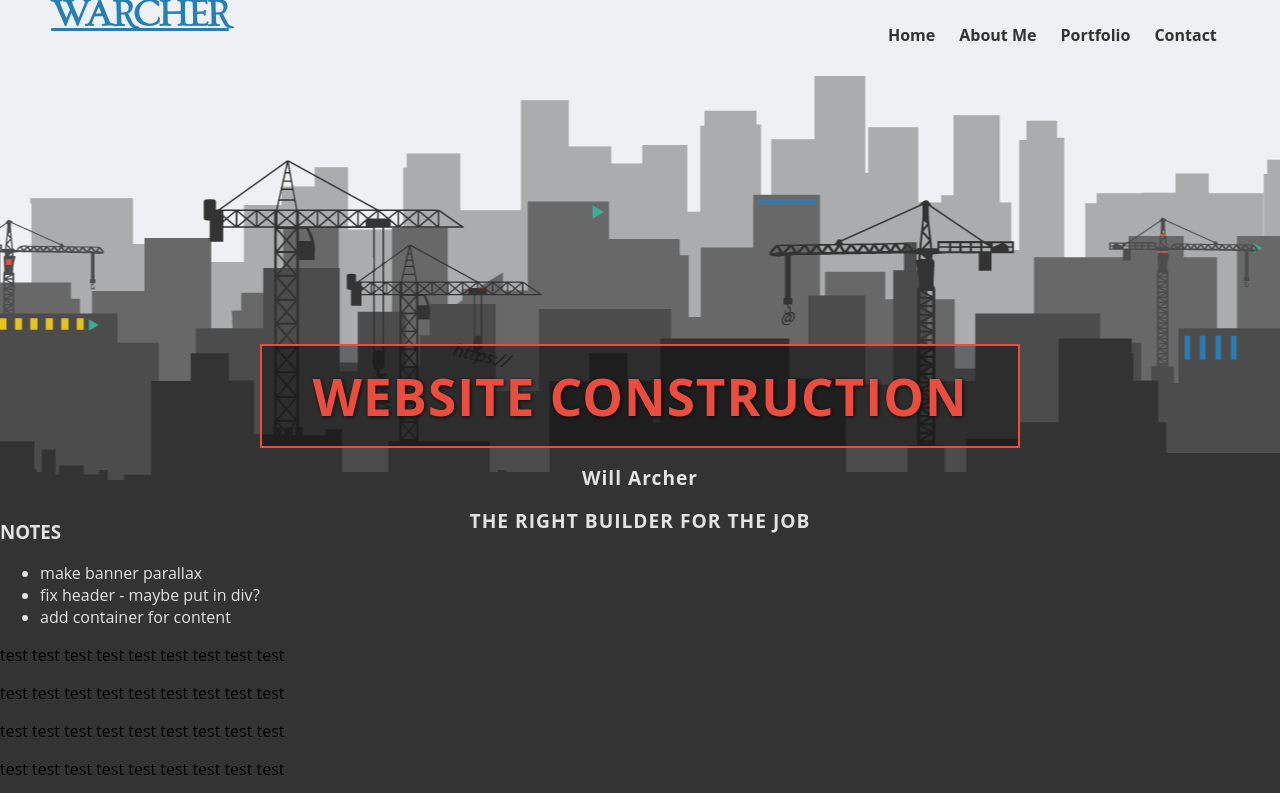
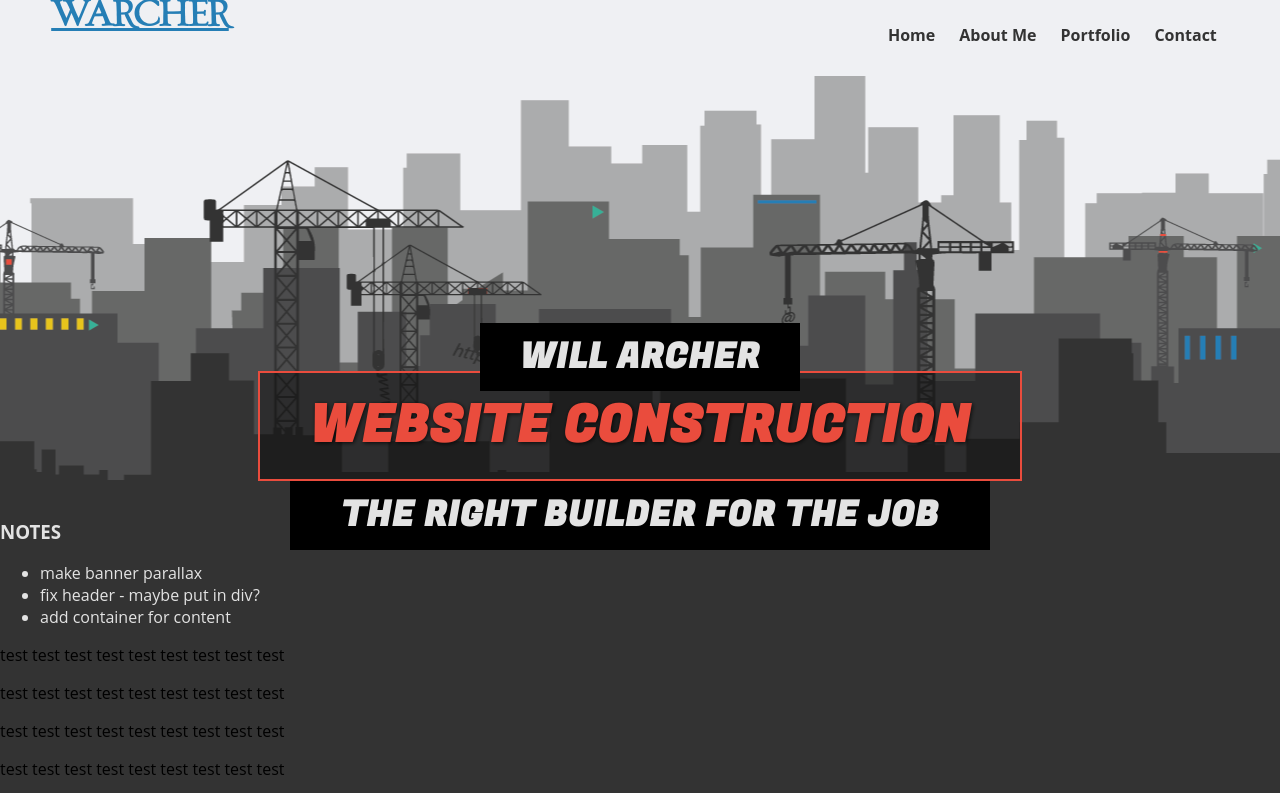
Before and after one commit to MrWilliamA/phase0website, a plain HTML site: page index.html in a window 1280 px wide. Shown: the top 793 px of the page. Drawn offline with Linux system fonts and the light colour scheme.

Commit message:
Added main menu and tag lines

```diff
--- a/css/style.css
+++ b/css/style.css
@@ -5,31 +5,63 @@ body {
     font-family: 'Open Sans', 'HelveticaNeue', 'Helvetica Neue', Helvetica, Arial, sans-serif;
   }
 
-  @font-face {
-    font-family: Baskerville;
-    src: url(../fonts/Baskerville.ttc);
-   }
-
    @font-face {
     font-family: Loki;
     src: url(../fonts/Loki-Regular.otf);
     text-decoration: none;
    }
 
+   @font-face {
+    font-family: Italiano;
+    src: url(../fonts/Italianno-Regular.ttf);
+    text-decoration: none;
+   }
+
+   @font-face {
+    font-family: Neucha;
+    src: url(../fonts/Neucha-Regular.ttf);
+    text-decoration: none;
+   }
+   @font-face {
+    font-family: Gideon_Roman;
+    src: url(../fonts/GideonRoman-Regular.ttf);
+    text-decoration: none;
+   }
+   @font-face {
+    font-family: Akaya_Telivigala;
+    src: url(../fonts/AkayaTelivigala-Regular.ttf);
+    text-decoration: none;
+   }
+   @font-face {
+    font-family: Fugaz;
+    src: url(../fonts/FugazOne-Regular.ttf);
+    text-decoration: none;
+   }
+   @font-face {
+    font-family: Allan;
+    src: url(../fonts/Allan-Regular.ttf);
+    text-decoration: none;
+   }
+   @font-face {
+    font-family: Saira;
+    src: url(../fonts/SairaStencilOne-Regular.ttf);
+    text-decoration: none;
+   }
+   @font-face {
+    font-family: Fondamento;
+    src: url(../fonts/Fondamento-Regular.ttf);
+    text-decoration: none;
+   }
+   @font-face {
+    font-family: Iceland;
+    src: url(../fonts/Iceland-Regular.ttf);
+    text-decoration: none;
+   }
+
+
   h1, h2 { text-align: center; letter-spacing: 1px; }
 
-  h1 span.name { filter: drop-shadow(2px 2px 2px #333333); line-height: 69px; font-size: 3.5vh;}
-
-  .tagline {
-    background: #00000066;
-    padding: 15px 50px;
-    border: #ea4c3d solid 2px;
-    font-size: 4vw;
-    }
-
-    .tagline span { filter: drop-shadow(1px 1px 2px #000000c7) }
-
-    h2 { font-size: 1.5vw; }
+  h2 { font-size: 1.5vw; }
 
   a { color: #257eb5; }
   .noMargin { margin: 0px; }
@@ -129,7 +161,9 @@ li.dropDown:hover .subMenu { display: block; }
 
 .titles {
   position: relative;
-  top: 50px; }
+  top: 50px;
+  font-family: 'Fugaz';
+}
 
 /* home page css */
   .homeBannerContainer {
@@ -144,3 +178,32 @@ li.dropDown:hover .subMenu { display: block; }
   .homeBanner.back { background-image: url("../images/back-layer.png"); }
   .homeBanner.middle { background-image: url("../images/middle-layer.png"); }
   .homeBanner.front { background-image: url("../images/front-layer.png"); }
+
+  .name {
+    position: relative;
+    top: 20px;
+    font-size: 35px;
+    background: black;
+    max-width: 300px;
+    margin: auto;
+    padding: 8px 10px;
+  }
+
+  .tagline {
+    max-width: 700px;
+    margin: auto;
+    padding: 8px 0 9px 0;
+    background: black;
+    position: relative;
+    top: 0px;
+    font-size: 35px;
+  }
+
+  .heading {
+    background: #00000066;
+    padding: 15px 50px;
+    border: #ea4c3d solid 2px;
+    font-size: 4vw;
+    }
+
+  .heading span { filter: drop-shadow(1px 1px 2px #000000c7) }
--- a/index.html
+++ b/index.html
@@ -32,9 +32,9 @@
       <div class="homeBanner middle"></div>
       <div class="homeBanner front"></div>
       <div class="titles">
-      <h1 class="red noMargin tagline"><span>WEBSITE CONSTRUCTION</span></h1>
-      <h2 class="light">Will Archer</h2>
-      <h2 class="light">THE RIGHT BUILDER FOR THE JOB</h2>
+     <h2 class="light name">WILL ARCHER</h2>
+      <h1 class="red noMargin heading"><span>WEBSITE CONSTRUCTION</span></h1>
+      <h2 class="light tagline">THE RIGHT BUILDER FOR THE JOB</h2>
       </div>
   </section>
 
```
Also changed, not shown: fonts/AkayaTelivigala-Regular.ttf (added), fonts/Allan-Regular.ttf (added), fonts/Fondamento-Regular.ttf (added), fonts/FugazOne-Regular.ttf (added), fonts/GideonRoman-Regular.ttf (added), fonts/Iceland-Regular.ttf (added), fonts/Italianno-Regular.ttf (added), fonts/Neucha-Regular.ttf (added), fonts/SairaStencilOne-Regular.ttf (added).
